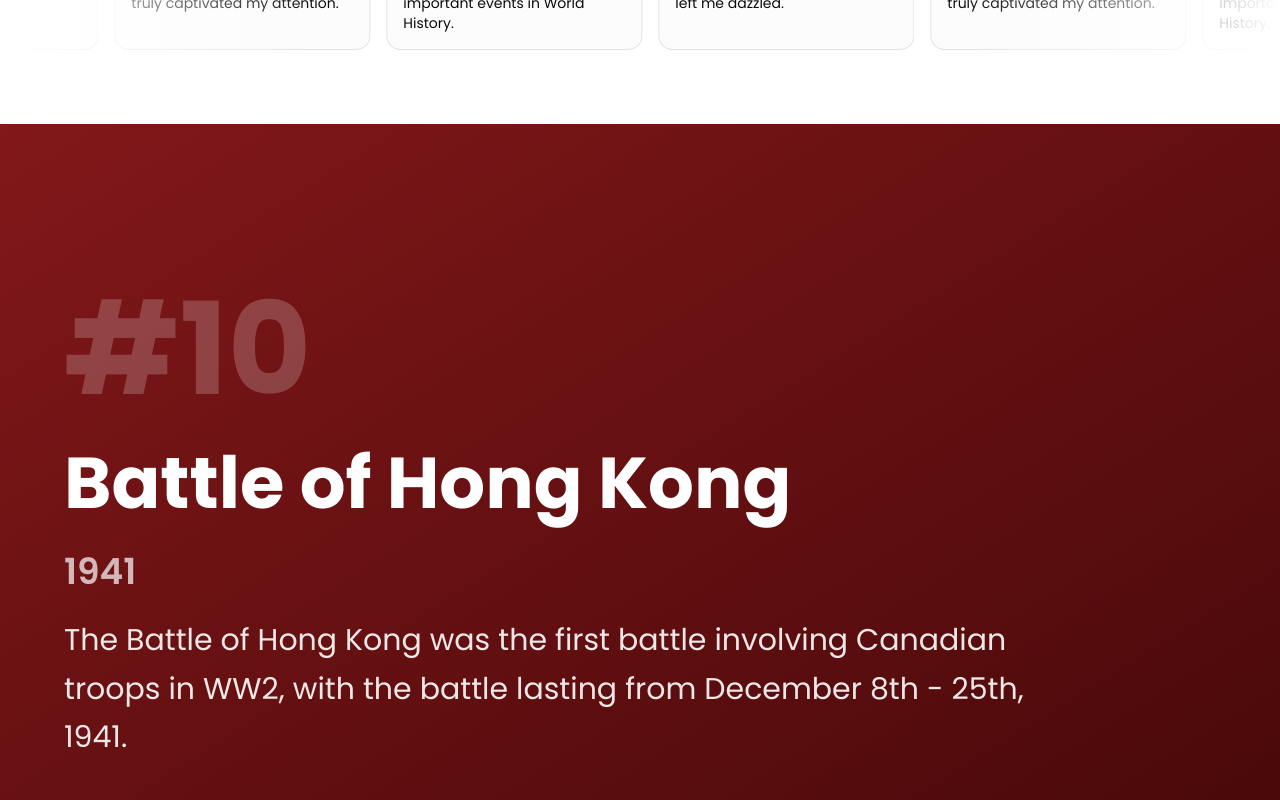
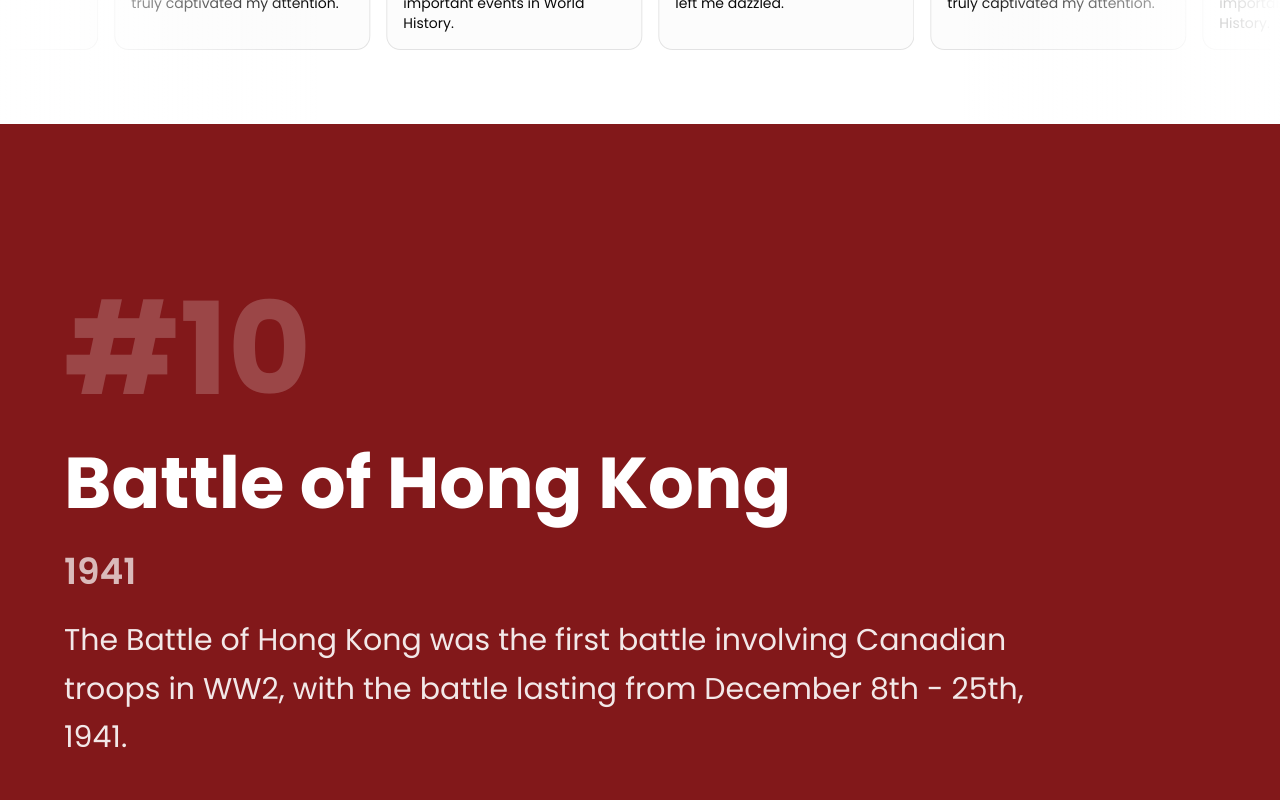
Before and after one commit to Crackle2K/History-Culminating, a React (Vite) app: page / in a window 1280 px wide. Shown: the part 680-1480 px from the top of the page. Built offline with nearby package versions, Linux system fonts and the light colour scheme.

Commit message:
Removed Gradients

```diff
--- a/src/components/HistoryCards.tsx
+++ b/src/components/HistoryCards.tsx
@@ -6,7 +6,6 @@ interface HistoryEvent {
   title: string
   year: string
   description: string
-  isCanadian: boolean
   bgColor: string
 }
 
@@ -16,7 +15,7 @@ const EventSection = ({ rank, title, year, description, bgColor }: HistoryEvent)
   return (
     <section
       className={cn(
-        "w-full min-h-screen flex items-center bg-gradient-to-br",
+        "w-full min-h-screen flex items-center",
         bgColor
       )}
     >
--- a/src/data/events.json
+++ b/src/data/events.json
@@ -5,7 +5,7 @@
     "year": "1941",
     "description": "The Battle of Hong Kong was the first battle involving Canadian troops in WW2, with the battle lasting from December 8th - 25th, 1941.",
     "isCanadian": true,
-    "bgColor": "from-red-900 to-red-950"
+    "bgColor": "bg-red-900"
   },
   {
     "rank": 9,
@@ -13,7 +13,7 @@
     "year": "1942",
     "description": "description here",
     "isCanadian": true,
-    "bgColor": "from-purple-900 to-pink-950"
+    "bgColor": "bg-purple-900"
   },
   {
     "rank": 8,
@@ -21,7 +21,7 @@
     "year": "1939 - 1945",
     "description": "description here",
     "isCanadian": true,
-    "bgColor": "from-cyan-900 to-blue-950"
+    "bgColor": "bg-cyan-900"
   },
   {
     "rank": 7,
@@ -29,7 +29,7 @@
     "year": "1917",
     "description": "description here",
     "isCanadian": true,
-    "bgColor": "from-green-900 to-emerald-950"
+    "bgColor": "bg-green-900"
   },
   {
     "rank": 6,
@@ -37,7 +37,7 @@
     "year": "1989",
     "description": "description here",
     "isCanadian": false,
-    "bgColor": "from-orange-900 to-amber-950"
+    "bgColor": "bg-orange-900"
   },
   {
     "rank": 5,
@@ -45,7 +45,7 @@
     "year": "1929 - 1939",
     "description": "description here",
     "isCanadian": false,
-    "bgColor": "from-gray-900 to-slate-950"
+    "bgColor": "bg-gray-900"
   },
   {
     "rank": 4,
@@ -53,7 +53,7 @@
     "year": "1944",
     "description": "description here",
     "isCanadian": true,
-    "bgColor": "from-red-900 to-rose-950"
+    "bgColor": "bg-red-900"
   },
   {
     "rank": 3,
@@ -61,7 +61,7 @@
     "year": "1942 - 1945",
     "description": "description here",
     "isCanadian": false,
-    "bgColor": "from-yellow-900 to-orange-950"
+    "bgColor": "bg-yellow-900"
   },
   {
     "rank": 2,
@@ -69,7 +69,7 @@
     "year": "1941",
     "description": "description here",
     "isCanadian": false,
-    "bgColor": "from-violet-900 to-purple-950"
+    "bgColor": "bg-violet-900"
   },
   {
     "rank": 1,
@@ -77,6 +77,6 @@
     "year": "1969",
     "description": "description here",
     "isCanadian": false,
-    "bgColor": "from-sky-900 to-cyan-950"
+    "bgColor": "bg-sky-900"
   }
 ]
```
